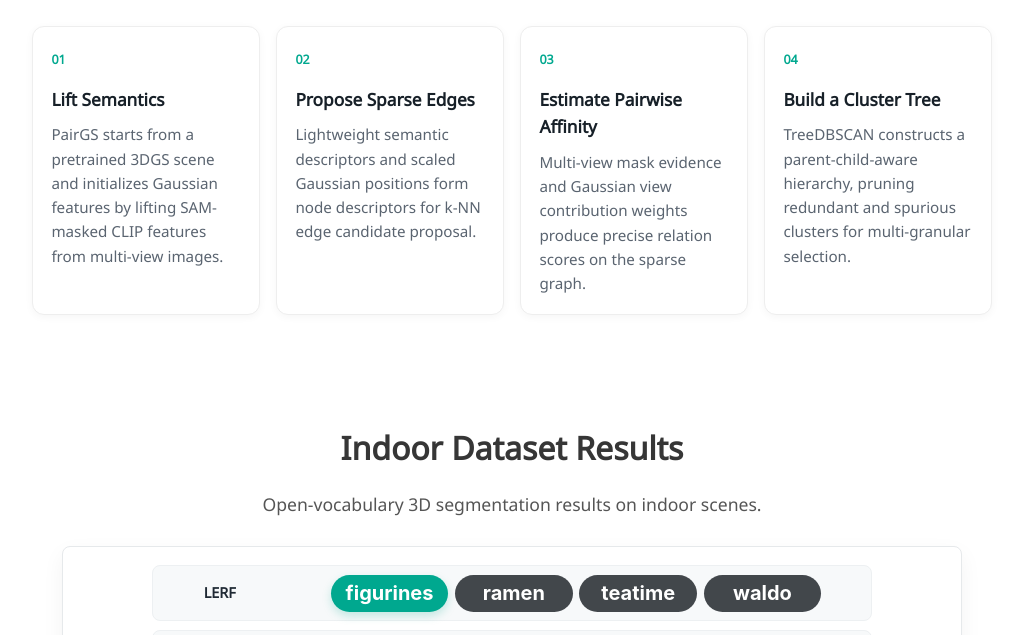
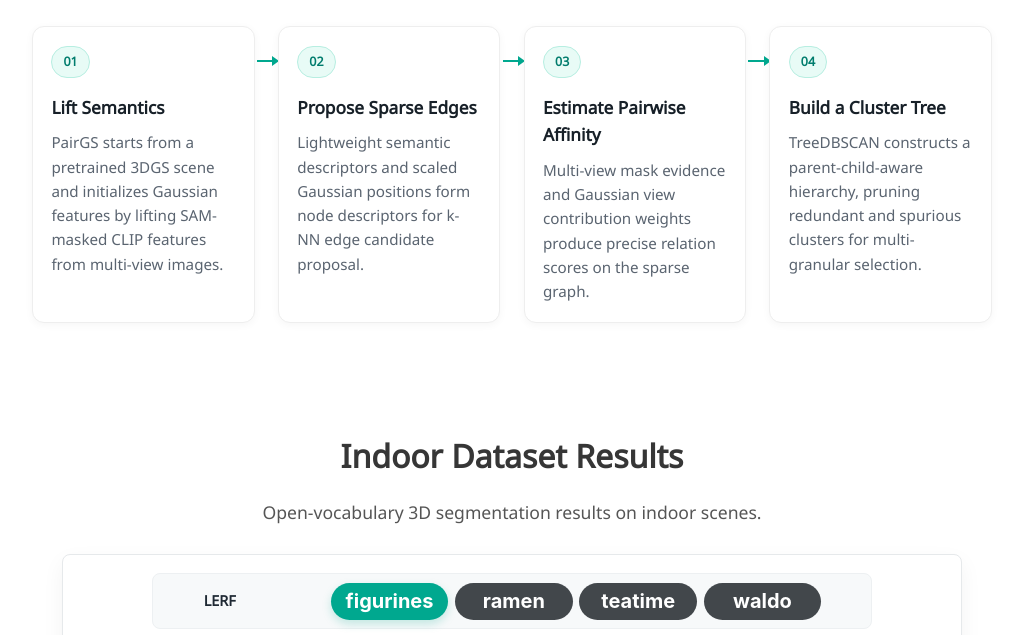
Before and after one commit to EunsungCha/PairGS-web, a plain HTML site: page index.html in a window 1280 px wide. Shown: the part 2515-3150 px from the top of the page, without its empty margins (128-1151 px from the left). Drawn offline with Linux system fonts and the light colour scheme; a web font is replaced by a local one.

Commit message:
Add method flow arrows

```diff
--- a/static/css/index.css
+++ b/static/css/index.css
@@ -299,6 +299,11 @@ a:hover {
   .video-grid {
     grid-template-columns: repeat(2, minmax(0, 1fr));
   }
+
+  .method-step::after,
+  .method-step::before {
+    display: none;
+  }
 }
 
 @media screen and (max-width: 768px) {
@@ -535,7 +540,8 @@ body {
 }
 
 .method-grid {
-  gap: 1rem;
+  gap: 1.45rem;
+  position: relative;
 }
 
 .method-step {
@@ -543,10 +549,46 @@ body {
   border-radius: 12px;
   box-shadow: 0 2px 8px rgba(0, 0, 0, 0.04);
   min-height: 220px;
+  overflow: visible;
+  position: relative;
+}
+
+.method-step::after {
+  background: #00a88f;
+  content: "";
+  height: 2px;
+  left: calc(100% + 0.2rem);
+  position: absolute;
+  top: 2.05rem;
+  width: 1.05rem;
+}
+
+.method-step::before {
+  border-bottom: 5px solid transparent;
+  border-left: 7px solid #00a88f;
+  border-top: 5px solid transparent;
+  content: "";
+  left: calc(100% + 1.15rem);
+  position: absolute;
+  top: calc(2.05rem - 4px);
+}
+
+.method-step:last-child::after,
+.method-step:last-child::before {
+  display: none;
 }
 
 .step-number {
-  color: #00a88f;
+  align-items: center;
+  background: #e8fbf6;
+  border: 1px solid #b7eee1;
+  border-radius: 999px;
+  color: #007c6d;
+  display: inline-flex;
+  height: 2rem;
+  justify-content: center;
+  min-width: 2.4rem;
+  padding: 0 0.65rem;
 }
 
 .dataset-section .hero-body,
@@ -698,6 +740,15 @@ body {
     flex: 0 1 auto;
   }
 
+  .method-grid {
+    gap: 0.9rem;
+  }
+
+  .method-step::after,
+  .method-step::before {
+    display: none;
+  }
+
   .dataset-control-row {
     display: block;
     margin-bottom: 1rem;
```
